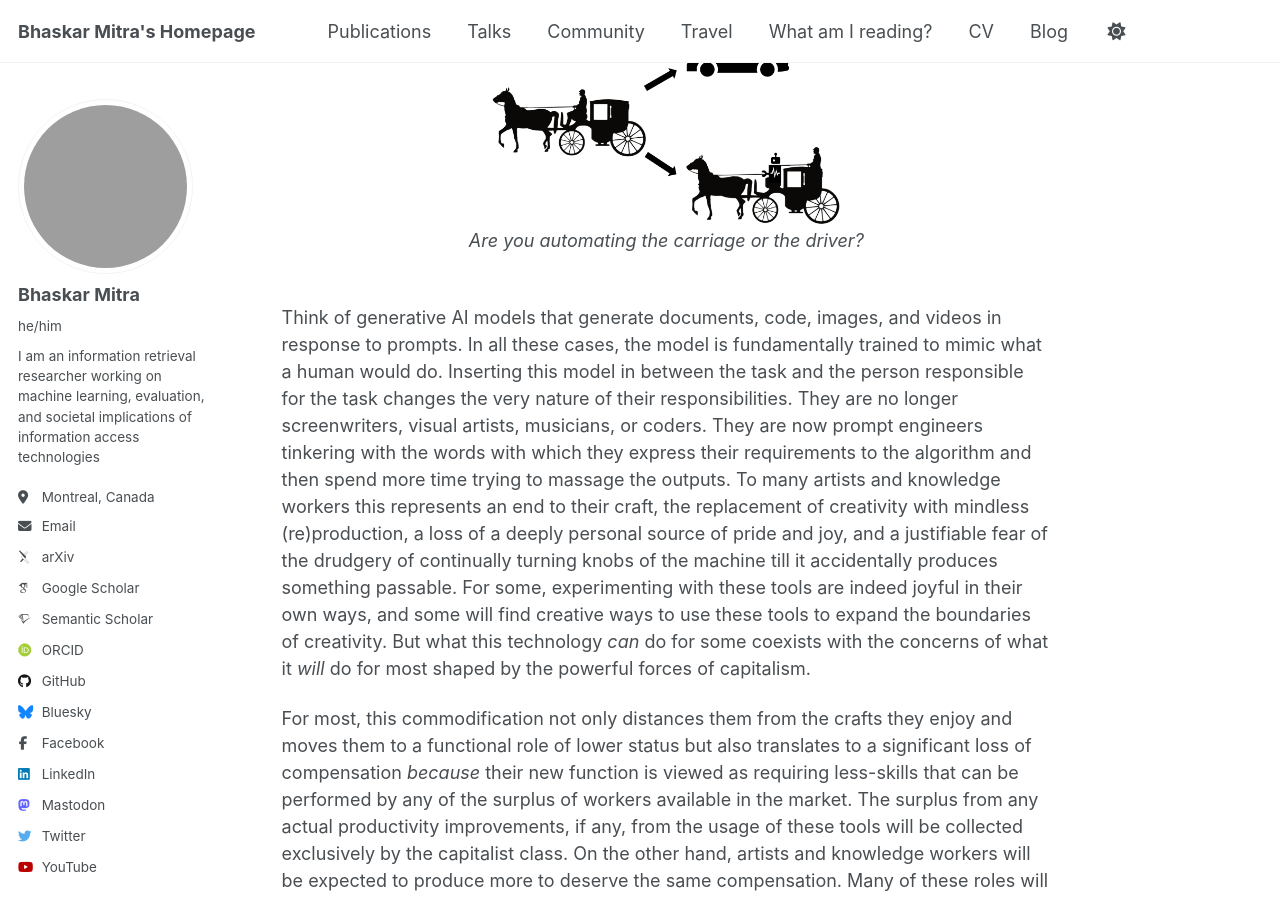
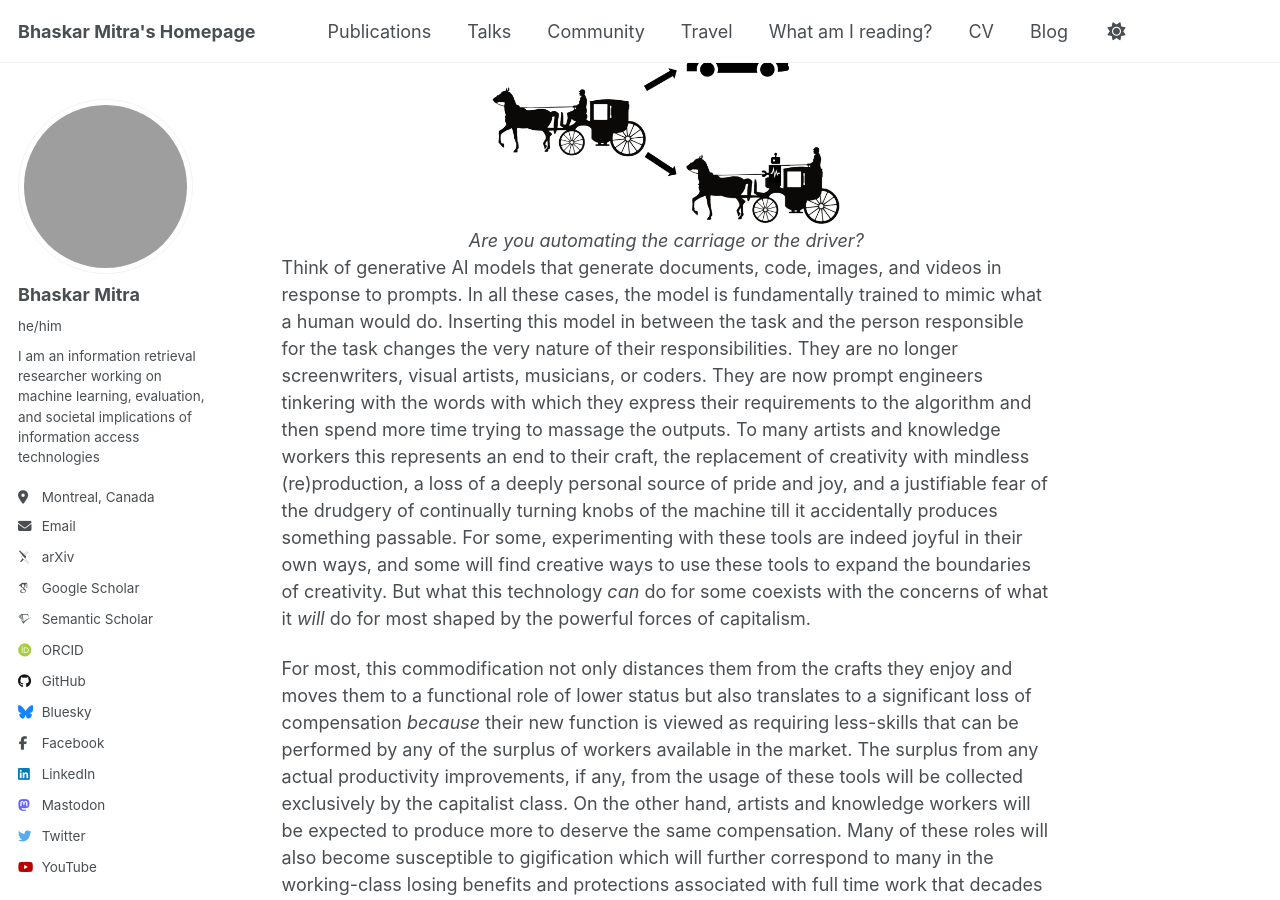
Before and after one commit to bhaskar-mitra/bhaskar-mitra.github.io, a Jekyll site: the page built from _posts/2025-07-31-ai-as-politic-of-class-exploitation.md, in a window 1280 px wide and 900 px high, scrolled down 2237 px. Built offline with Jekyll 4.4.1, drawn with Linux system fonts in a browser that asks for light colours; some web fonts are replaced; grey boxes are pictures that could not be loaded.

Commit message:
Update 2025-07-31-ai-as-politic-of-class-exploitation.md

```diff
--- a/_posts/2025-07-31-ai-as-politic-of-class-exploitation.md
+++ b/_posts/2025-07-31-ai-as-politic-of-class-exploitation.md
@@ -56,7 +56,7 @@
   <img src="https://bhaskar-mitra.github.io/images/automation-carriage.png" style="max-width:350px;"/>
   <br/>Are you automating the carriage or the driver?
 </div>
-<br/>
+
 
 Think of generative AI models that generate documents, code, images, and videos in response to prompts.
 In all these cases, the model is fundamentally trained to mimic what a human would do.
@@ -92,7 +92,7 @@
     <img src="https://bhaskar-mitra.github.io/images/ghost-work-gray.jpg" alt="Ghost Work: How to Stop Silicon Valley from Building a New Global Underclass by Mary L. Gray and Siddharth Suri" style="max-height:300px">
   </a>
 </center>
-<br/>
+
 
 **Grand theft data labor** &nbsp;
 Data labor is [defined](https://dl.acm.org/doi/10.1145/3593013.3594070) as "activities that produce digital records useful for capital generation".
@@ -162,7 +162,7 @@
   </a>
 </div>
 
-<br/><br/>
+
 _To summarize, generative AI technologies developed using theft and appropriation of data labor are commodifying the jobs of those whose labor it appropriates, and then acting to provide political cover for the dismantling of social services while also dangerously accelerating anthropogenic climate change that disproportionately impacts vulnerable and marginalized working-class people._
 
 Resisting our ~~AI~~ capitalist overlords
@@ -194,7 +194,7 @@
     <img src="https://bhaskar-mitra.github.io/images/imagination-benjamin.png" alt="Race After Technology: Abolitionist Tools for the New Jim Code by Ruha Benjamin" style="max-height:300px">
   </a>
 </center>
-<br/>
+
 
 There has been growing interest on this topic in recent years.
 There was a CRAFT workshop at ACM FAccT’24 conference titled "[Better Utopias: resisting Silicon Valley ideology and decolonizing our imaginaries of the future](https://facctconference.org/2024/acceptedcraft)".
@@ -216,7 +216,7 @@
     <img src="https://bhaskar-mitra.github.io/images/blood-in-the-machine-merchant.webp" alt="Blood in the Machine: The Origins of the Rebellion Against Big Tech by Brian Merchant" style="max-height:300px">
   </a>
 </center>
-<br/>
+
 
 **Workers of the world, unite!** &nbsp;
 This is the moment for movement building.
```
